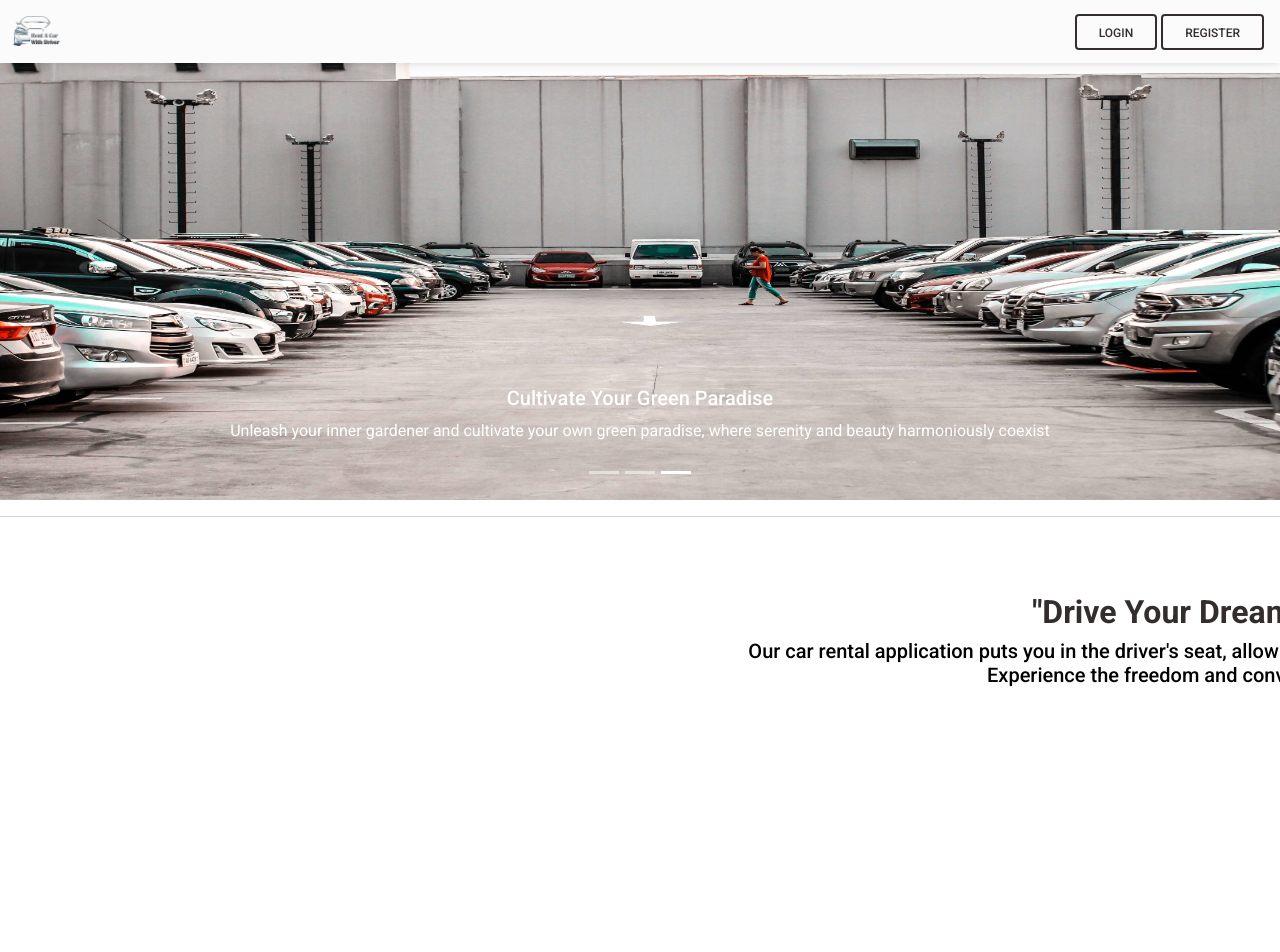
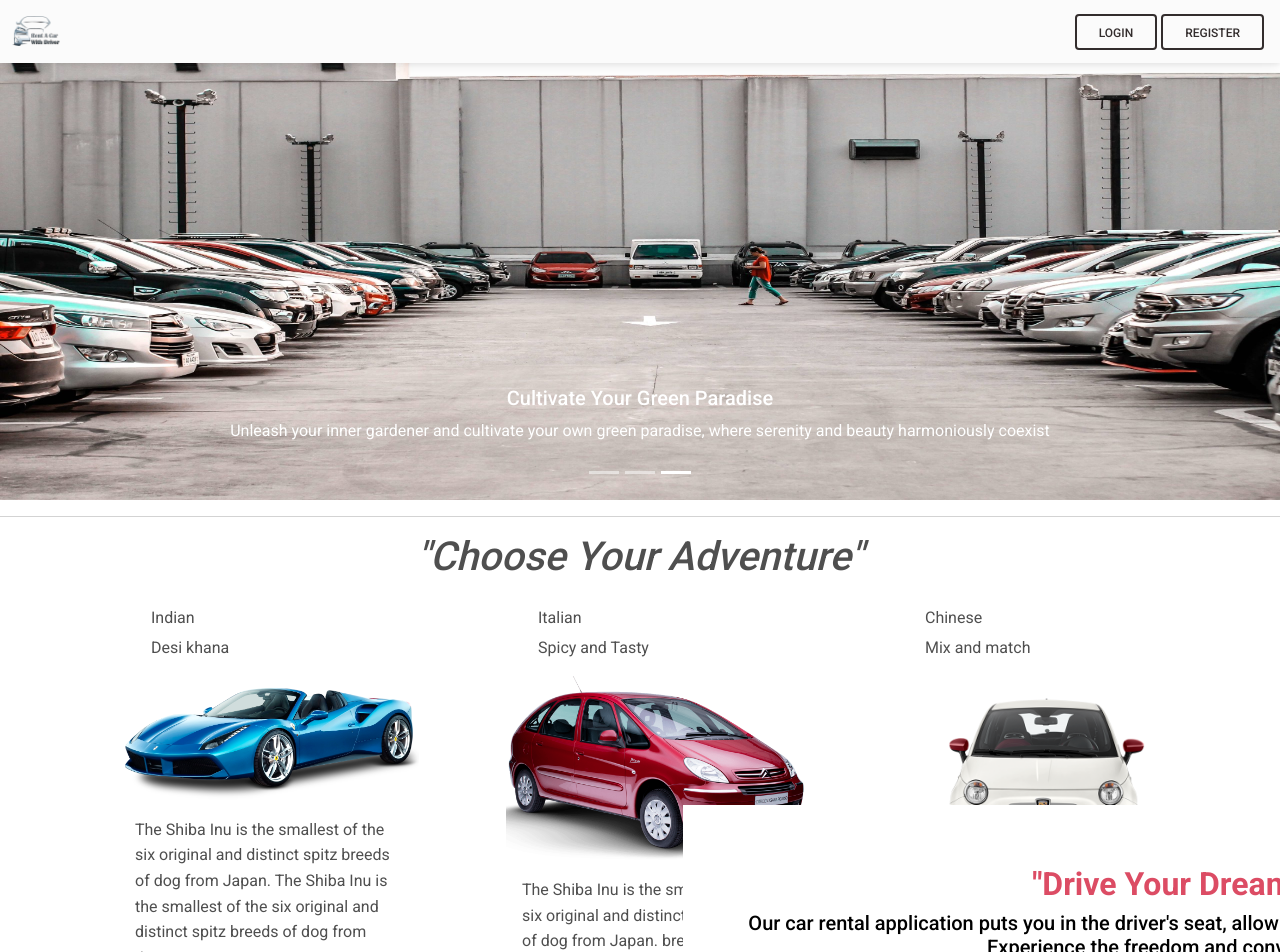
Before and after one commit to carRentalApplication/RentalApplicationFrontend, an Angular app in the folder carRentalFrontend/: page / in a window 1280 px wide. Shown: the top 952 px of the page. Built offline with nearby package versions, Linux system fonts and the light colour scheme.

Commit message:
css changes
css changes

```diff
--- a/carRentalFrontend/package.json
+++ b/carRentalFrontend/package.json
@@ -11,10 +11,12 @@
   "private": true,
   "dependencies": {
     "@angular/animations": "^14.0.0",
+    "@angular/cdk": "^14.0.0",
     "@angular/common": "^14.0.0",
     "@angular/compiler": "^14.0.0",
     "@angular/core": "^14.0.0",
     "@angular/forms": "^14.0.0",
+    "@angular/material": "^7.0.0",
     "@angular/platform-browser": "^14.0.0",
     "@angular/platform-browser-dynamic": "^14.0.0",
     "@angular/router": "^14.0.0",
--- a/carRentalFrontend/src/app/app.module.ts
+++ b/carRentalFrontend/src/app/app.module.ts
@@ -10,6 +10,8 @@ import { LoginComponent } from './login/login.component';
 
 import { ReactiveFormsModule,FormsModule } from '@angular/forms';
 import { RegisterComponent } from './register/register.component';
+
+import {MatCardModule} from '@angular/material/card';
 
 @NgModule({
   declarations: [
@@ -26,6 +28,8 @@ import { RegisterComponent } from './register/register.component';
     AppRoutingModule,
     ReactiveFormsModule,
     FormsModule,
+    MatCardModule,
+
   ],
   providers: [],
   bootstrap: [AppComponent]
--- a/carRentalFrontend/src/app/home/home.component.html
+++ b/carRentalFrontend/src/app/home/home.component.html
@@ -44,9 +44,6 @@
   </div>
 </nav>
 <!-- Navbar -->
-
-<!-- Carosals -->
-
 <!-- Carousel wrapper start -->
 <div id="carouselBasicExample" class="carousel slide carousel-fade" data-mdb-ride="carousel" data-mdb-interval="2000">
   <!-- Indicators down bars starts-->
@@ -79,16 +76,16 @@
     <div class="carousel-item active">
       <img src="assets/img/WelcomeImage.jpg" class="d-block w-100" alt="Sunset Over the City" style="height: 500px;"/>
       <div class="carousel-caption d-none d-md-block">
-        <h5>Discover the Magic of Green</h5>
-        <p>Uncover the enchanting world of plants and witness the magic they bring into your life.</p>
+        <h5>"Unlock the Road to Adventure"</h5>
+        <p>With our car rental application, you can unlock the road to endless adventures. Discover new destinations, create unforgettable memories, and embrace the thrill of the open road with our diverse fleet of vehicles.</p>
       </div>
     </div>
     <!-- Single item slide 2-->
     <div class="carousel-item">
       <img src="assets/img/CaroselImage2.jpg" class="d-block w-100" alt="Canyon at Night" style="height: 500px;"/>
       <div class="carousel-caption d-none d-md-block">
-        <h5>From Seed to Serenity</h5>
-        <p>Witness the miraculous journey of growth and find serenity as you nurture plants from tiny seeds into flourishing symbols of tranquility.</p>
+        <h5>"Simplify Your Journey, Rent with Ease"</h5>
+        <p>Say goodbye to complicated car rentals. Our user-friendly application simplifies the entire process, ensuring a seamless and hassle-free experience. Renting a car has never been this easy and convenient.</p>
       </div>
     </div>
     <!-- Single item slide 3-->
@@ -113,8 +110,65 @@
   <!-- Controls arrow buttons ends-->
 </div>
 <!-- Carousel wrapper end -->
-<!-- Carosals End -->
 <hr>
+<h1 class="text-center"><i> "Choose Your Adventure"</i></h1>
+<!-- Card -->
+<div class="displayCard">
+  <ul>
+    <li >
+      <!-- Card -->
+      <mat-card class="example-card">
+        <mat-card-header>
+          <mat-card-title>Indian</mat-card-title>
+          <mat-card-subtitle>Desi khana</mat-card-subtitle>
+        </mat-card-header>
+        <img mat-card-image src="../.././assets/img/ferrari_spider_488_0.png" alt="Photo of a Shiba Inu">
+        <mat-card-content>
+          <p>
+            The Shiba Inu is the smallest of the six original and distinct spitz breeds of dog from Japan. The Shiba Inu is the smallest of the six original and distinct spitz breeds of dog from Japan.
+
+          </p>
+        </mat-card-content>
+      </mat-card>
+      <!-- Card End -->
+    </li>
+    <li>
+      <!-- Card -->
+      <mat-card class="example-card">
+        <mat-card-header>
+          <mat-card-title>Italian</mat-card-title>
+          <mat-card-subtitle>Spicy and Tasty</mat-card-subtitle>
+        </mat-card-header>
+        <img mat-card-image src="../.././assets/img/citroen_0.png" alt="Photo of a Shiba Inu">
+        <mat-card-content>
+          <p>
+            The Shiba Inu is the smallest of the six original and distinct spitz breeds of dog from Japan.
+           bred for hunting.
+          </p>
+        </mat-card-content>
+      </mat-card>
+      <!-- Card End -->
+    </li>
+    <li>
+      <!-- Card -->
+      <mat-card class="example-card">
+        <mat-card-header>
+          <mat-card-title>Chinese</mat-card-title>
+          <mat-card-subtitle>Mix and match</mat-card-subtitle>
+        </mat-card-header>
+        <img mat-card-image src="../.././assets/img/fiat_1.png" alt="Photo of a Shiba Inu">
+        <mat-card-content>
+          <span>
+            The Shiba Inu is the smallest of the six original and distinct spitz breeds of dog from Japan.
+             </span>
+        </mat-card-content>
+      </mat-card>
+      <!-- Card End -->
+
+    </li>
+  </ul>
+</div>
+<!-- Card End -->
 
 <!-- Animation Start-->
 <app-animation></app-animation>
--- a/carRentalFrontend/src/app/home/home.component.scss
+++ b/carRentalFrontend/src/app/home/home.component.scss
@@ -0,0 +1,19 @@
+.example-card {
+  width: 300px;
+  height: 200px;
+  transition: box-shadow 1.3s;
+  background-color: white;
+  max-width: 400px;
+}
+
+.displayCard>ul
+{
+  display: flex;
+  justify-content: space-evenly;
+  list-style-type: none;
+}
+
+.example-card:hover {
+  transform: scale(1.1); /* Scale the card on hover */
+  // box-shadow: 0px 0px 10px 5px red; /* Box shadow on hover */
+}
--- a/carRentalFrontend/src/app/home/home.component.ts
+++ b/carRentalFrontend/src/app/home/home.component.ts
@@ -1,4 +1,4 @@
-import { Component, OnInit } from '@angular/core';
+import { Component, HostBinding, OnInit } from '@angular/core';
 
 @Component({
   selector: 'app-home',
@@ -6,7 +6,6 @@ import { Component, OnInit } from '@angular/core';
   styleUrls: ['./home.component.scss']
 })
 export class HomeComponent implements OnInit {
-
   constructor() { }
 
   ngOnInit(): void {
--- a/carRentalFrontend/src/app/login/login.component.html
+++ b/carRentalFrontend/src/app/login/login.component.html
@@ -1,3 +1,5 @@
+
+
 <div class="container-fluid">
   <!-- -------------Login form starts------- -->
   <div class="form-container">
@@ -43,6 +45,7 @@
         <div class="col register">
           <!-- Simple link -->
           <p>Not Register Yet? <a class="text-danger" routerLink="/register"><b>Register here..!</b></a></p>
+          <a class="text-" routerLink="/"><b>Go to Home Page</b></a>
         </div>
       </div>
     </form>
--- a/carRentalFrontend/src/app/register/register.component.html
+++ b/carRentalFrontend/src/app/register/register.component.html
@@ -80,6 +80,7 @@
         <div class="col register">
           <!-- Simple link -->
           <p>Already have account? <a routerLink="/login">Login</a></p>
+          <a class="text-" routerLink="/"><b>Go to Home Page</b></a>
         </div>
       </div>
     </form>
--- a/carRentalFrontend/src/app/shared/animation/animation.component.html
+++ b/carRentalFrontend/src/app/shared/animation/animation.component.html
@@ -1,7 +1,7 @@
 <div class="flex-row">
   <footer class="home" id="home">
     <div class="content" [ngClass]="{ 'hshift': carPosition <= 80 }">
-      <h2 class="text-dark text-center"><b> "Drive Your Dreams, Anywhere, Anytime"</b></h2>
+      <h2 class="text-danger text-center"><b> "Drive Your Dreams, Anywhere, Anytime"</b></h2>
       <h5 class="text-center" style="color: black;">Our car rental application puts you in the driver's seat, allowing you to explore your dreams on the road, no matter where or when. Experience the freedom and convenience of renting a car at your fingertips.
       </h5>
     </div>
```
Also changed, not shown: 1 other file (tests, documents, lock files or other folders).
